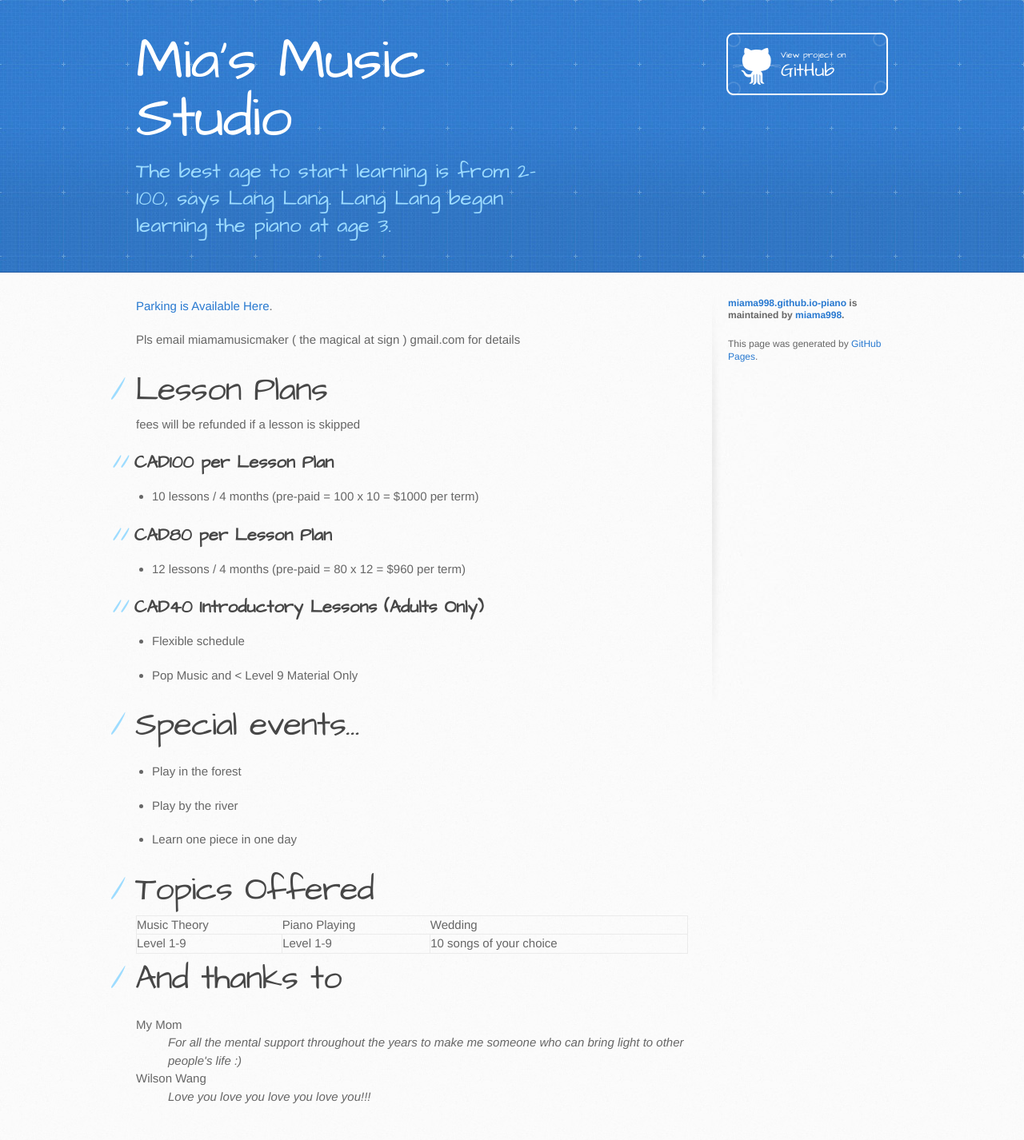
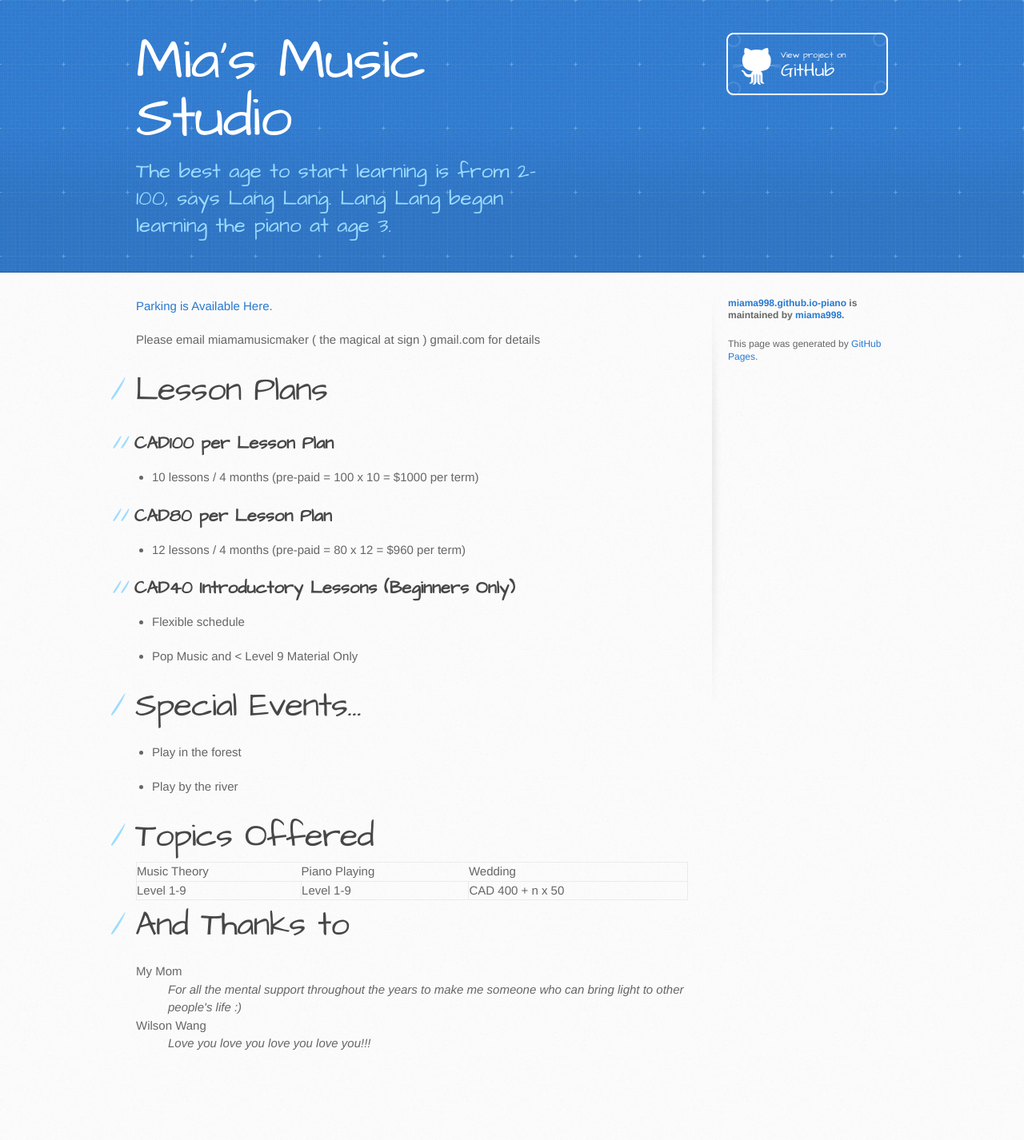
Before and after one commit to miama998/miama998.github.io-piano, a Jekyll site: the page built from index.md, in a window 1280 px wide. Shown: the whole page at 80% size. Built offline with Jekyll 4.4.1, drawn with Linux system fonts in a browser that asks for light colours; after the commit the page ends 1359 px from its top, so only the background shows below that.

Commit message:
capital letters fix 2020-nov-03-0307pm

```diff
--- a/index.md
+++ b/index.md
@@ -4,12 +4,14 @@ layout: default
 
 [Parking is Available Here](https://www.google.com/maps/place/1055+Bay+St,+Toronto,+ON+M5S+3A3/@43.6668191,-79.3898132,17z/data=!3m1!4b1!4m5!3m4!1s0x882b34b1a33d1f43:0x4deb37f48a13dc2!8m2!3d43.6668152!4d-79.3876245).
 
-Pls email miamamusicmaker ( the magical at sign ) gmail.com
+Please email miamamusicmaker ( the magical at sign ) gmail.com
 for details
 
+
+
+
+
 # Lesson Plans
-fees will be refunded if a lesson is skipped
-
 
 ## CAD100 per Lesson Plan
 
@@ -21,7 +23,7 @@ fees will be refunded if a lesson is skipped
 * 12 lessons / 4 months (pre-paid = 80 x 12 = $960 per term)
 
 
-## CAD40 Introductory Lessons (Adults Only)
+## CAD40 Introductory Lessons (Beginners Only)
 
 * Flexible schedule
 
@@ -30,29 +32,29 @@ fees will be refunded if a lesson is skipped
 
 
 
-# Special events...
+# Special Events...
 
 * Play in the forest
 
 * Play by the river
 
-* Learn one piece in one day
+
 
 
 
 
 # Topics Offered
 
-| Music Theory | Piano Playing     |    Wedding              |
-|:-------------|:------------------|:------------------------|
-| Level 1-9    | Level 1-9         | 10 songs of your choice |
+| Music Theory | Piano Playing     |    Wedding               |
+|:-------------|:------------------|:-------------------------|
+| Level 1-9    | Level 1-9         | CAD 400 + n x 50         |
 
 
 
 
 
 
-# And thanks to
+# And Thanks to
 <dl>
 <dt> My Mom </dt>
 <dd>For all the mental support throughout the years to make me someone who can bring light to other people's life :)</dd>
```
